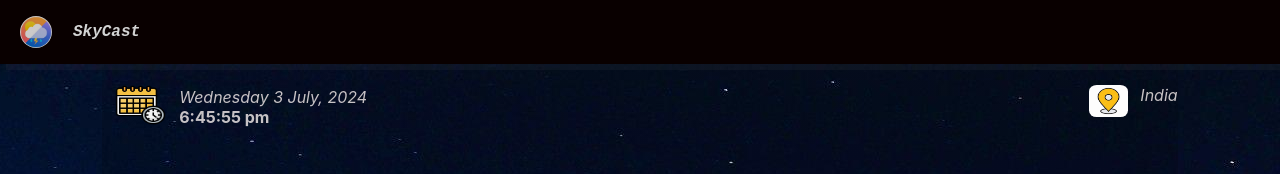
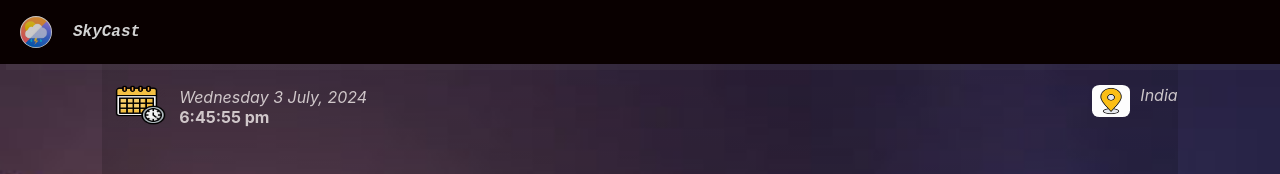
Before and after one commit to Alankrita1998/weather-app, a React (Create React App) app: page / in a window 1280 px wide. Shown: the top 174 px of the page. Built offline with nearby package versions, Linux system fonts and the light colour scheme; no server answers.

Commit message:
image change

```diff
--- a/src/App.css
+++ b/src/App.css
@@ -29,9 +29,9 @@
   justify-content: space-evenly;
   margin: auto;
 }
-.datetime-img, .location-img {
-  height: 4vw;
-  width: 4vw;
+.datetime-img {
+  height: 5vh;
+  width: 3vw;
   margin: 1vw;
   border-radius: 20%;
 }
@@ -87,13 +87,15 @@
   justify-content: center;
 }
 .location-img{
-  height: 6vh;
-  width: 3vw;
+  height: 5vh;
+  width: 2.4vw;
   background-color: transparent;
   background: none;
   border-radius: 20%;
   box-shadow: 10px;
   justify-content: space-around;
+  margin: 1vw 0.8vw;
+  border-radius: 20%;
 }
 .locationbody{
   height: 5vh;
@@ -115,6 +117,7 @@
   color:  rgba(235, 228, 228, 0.842);
   font-style:oblique;
   font-weight:normal;
+  font-size:1.2rem;
 }
 .search-input{
   height: 5vh;
@@ -160,7 +163,7 @@
   margin: 1% 0%;
 }
 .app{
-  background-image: url("./assests/winternew.jpg");
+  background-image: url("./assests/winters.jpg");
   background-size:cover;
   transition: background-image 0.2s ease-in-out;
   background-position: inherit;
@@ -641,7 +644,19 @@ main{
   }
 }
 
-
+@media only screen and (max-device-width:320px){
+  .date{
+    font-size: 0.8rem;
+  }
+  .time{
+    font-size: 0.8rem;
+    font-weight: bold;
+    display: flex;
+  }
+  .india-text{
+    font-size: 0.8rem;
+  }
+}
 
 @media only screen and (min-device-width:480px) and (max-device-width: 1024px){
     .logo{
@@ -690,7 +705,7 @@ main{
       margin: 4% auto;
     }
     .app{
-      background-position:right;
+      background-position:center;
       height: 150vh;
     }
     .app-rain{
```
Also changed, not shown: src/assests/winters.jpg (added), src/assests/wintersnow.jpg (added).
